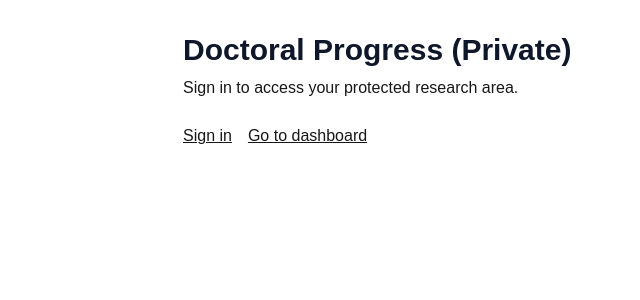
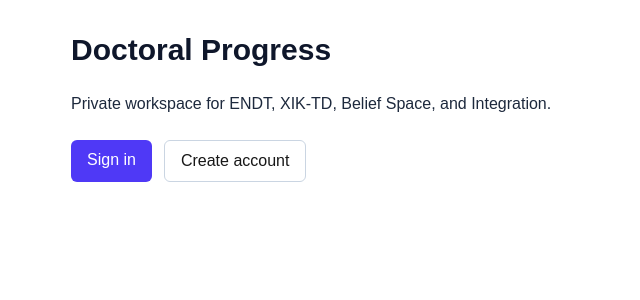
Before and after one commit to Endogenator/doctoral-progress, a Next.js app: page / in a window 1280 px wide. Shown: the top 300 px of the page, without its empty margins (153-793 px from the left). Built offline with nearby package versions, Linux system fonts and the light colour scheme; no server answers.

Commit message:
auth: redirect signed-in users to /dashboard; send sign-in/sign-up to dashboard

```diff
--- a/src/app/page.tsx
+++ b/src/app/page.tsx
@@ -1,13 +1,33 @@
-import Link from 'next/link'
+import { auth } from '@clerk/nextjs/server'
+import { redirect } from 'next/navigation'
 
-export default function Home() {
+export default async function HomePage() {
+  const { userId } = await auth()
+  if (userId) {
+    // Already signed in — skip the old landing and go straight to the dashboard
+    redirect('/dashboard')
+  }
+
+  // Public landing (shown only to signed-out visitors)
   return (
-    <main className="p-8 max-w-2xl mx-auto">
-      <h1 className="text-3xl font-bold mb-2">Doctoral Progress (Private)</h1>
-      <p className="mb-6">Sign in to access your protected research area.</p>
-      <div className="space-x-4">
-        <Link className="underline" href="/sign-in">Sign in</Link>
-        <Link className="underline" href="/dashboard">Go to dashboard</Link>
+    <main className="max-w-4xl mx-auto p-8 space-y-6">
+      <h1 className="text-3xl font-semibold">Doctoral Progress</h1>
+      <p className="text-slate-800">
+        Private workspace for ENDT, XIK-TD, Belief Space, and Integration.
+      </p>
+      <div className="flex gap-3">
+        <a
+          href="/sign-in"
+          className="rounded-md bg-indigo-600 px-4 py-2 text-white hover:bg-indigo-700"
+        >
+          Sign in
+        </a>
+        <a
+          href="/sign-up"
+          className="rounded-md border border-slate-300 px-4 py-2 hover:bg-slate-100"
+        >
+          Create account
+        </a>
       </div>
     </main>
   )
--- a/src/app/sign-in/[[...sign-in]]/page.tsx
+++ b/src/app/sign-in/[[...sign-in]]/page.tsx
@@ -4,7 +4,13 @@ import { SignIn } from '@clerk/nextjs'
 export default function SignInPage() {
   return (
     <div className="p-8">
-      <SignIn path="/sign-in" signUpUrl="/sign-up" />
+      <SignIn
+        path="/sign-in"
+        routing="path"
+        signUpUrl="/sign-up"
+        afterSignInUrl="/dashboard"
+        redirectUrl="/dashboard"
+      />
     </div>
   )
 }
--- a/src/app/sign-up/[[...sign-up]]/page.tsx
+++ b/src/app/sign-up/[[...sign-up]]/page.tsx
@@ -4,7 +4,13 @@ import { SignUp } from '@clerk/nextjs'
 export default function SignUpPage() {
   return (
     <div className="p-8">
-      <SignUp path="/sign-up" signInUrl="/sign-in" />
+      <SignUp
+        path="/sign-up"
+        routing="path"
+        signInUrl="/sign-in"
+        afterSignUpUrl="/dashboard"
+        redirectUrl="/dashboard"
+      />
     </div>
   )
 }
```
